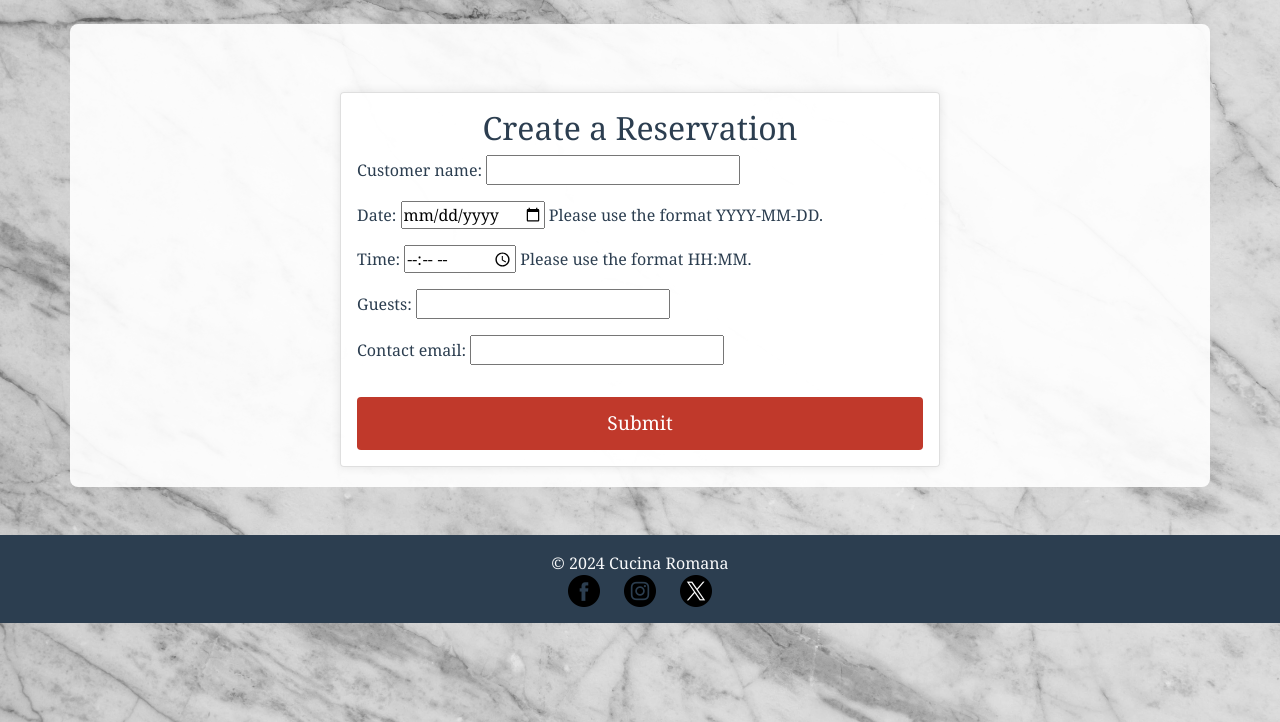
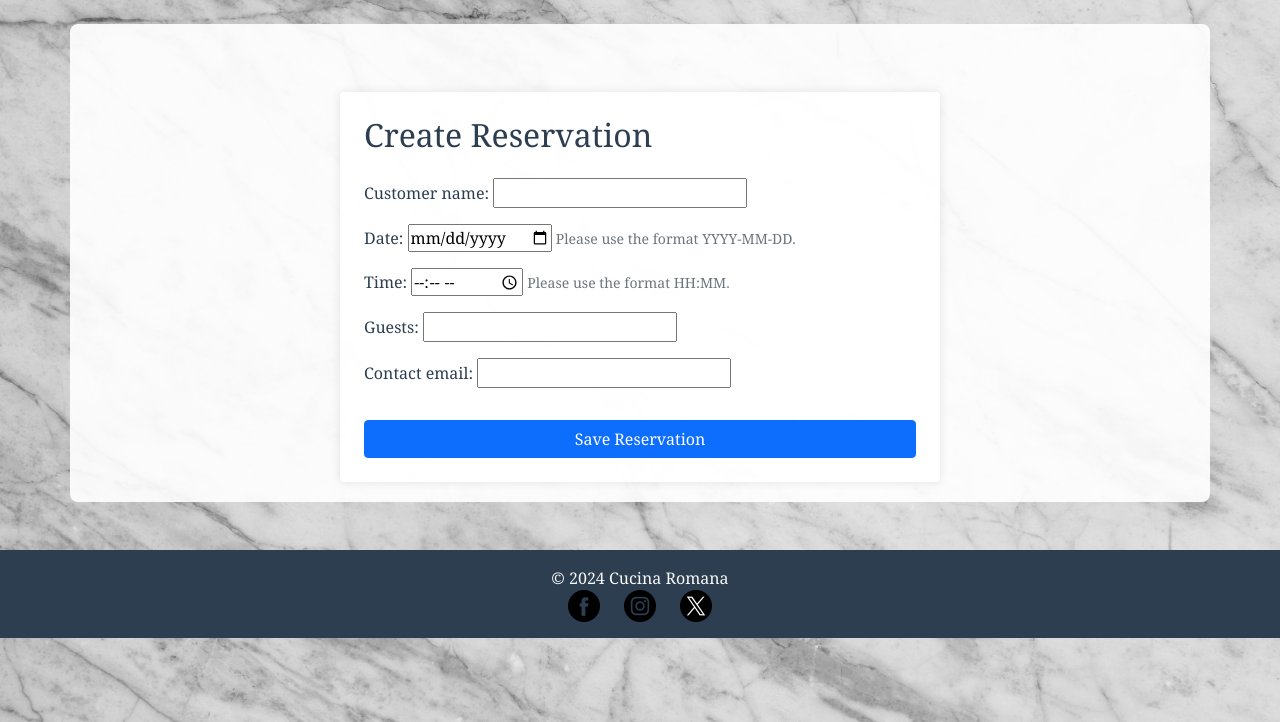
Before and after one commit to Malethrion/Restaurant-booking-system, a Django app: template bookings/templates/bookings/create_reservation.html in a window 1280 px wide. Shown: the part 62-784 px from the top of the page. Run offline with Django 4.2, Linux system fonts and the light colour scheme; the template is opened without the code that fills it: values that come from a table or form of the project are taken from there, others are empty; parts of the project's set-up code (start-up, migrations or seed data) failed here and were passed over.

Commit message:
Incorporate the help_text and ensure placeholders are displayed properly

```diff
--- a/bookings/templates/bookings/create_reservation.html
+++ b/bookings/templates/bookings/create_reservation.html
@@ -1,18 +1,41 @@
 {% extends 'base.html' %}
 
 {% block title %}
-Create a Reservation
+New Reservation
 {% endblock %}
 
 {% block content %}
-<div class="card mt-5 mx-auto" style="max-width: 600px; background: rgba(255, 255, 255, 0.9); box-shadow: 0px 0px 10px rgba(0, 0, 0, 0.1);">
-    <div class="card-body">
-        <h2 class="card-title text-center" style="font-family: 'Georgia', serif;">Create a Reservation</h2>
-        <form method="post">
-            {% csrf_token %}
-            {{ form.as_p }}
-            <button type="submit" class="btn btn-danger mt-3 w-100">Submit</button>
-        </form>
-    </div>
+<div class="container mt-5 p-4 rounded" style="max-width: 600px; background: rgba(255, 255, 255, 0.9); box-shadow: 0px 0px 10px rgba(0, 0, 0, 0.1);">
+    <h2 class="mb-4" style="font-family: 'Georgia', serif; color: #2c3e50;">Create Reservation</h2>
+    <form method="post">
+        {% csrf_token %}
+        <div class="mb-3">
+            {{ form.customer_name.label_tag }}
+            {{ form.customer_name }}
+        </div>
+        <div class="mb-3">
+            {{ form.date.label_tag }}
+            {{ form.date }}
+            {% if form.date.help_text %}
+                <small class="form-text text-muted">{{ form.date.help_text }}</small>
+            {% endif %}
+        </div>
+        <div class="mb-3">
+            {{ form.time.label_tag }}
+            {{ form.time }}
+            {% if form.time.help_text %}
+                <small class="form-text text-muted">{{ form.time.help_text }}</small>
+            {% endif %}
+        </div>
+        <div class="mb-3">
+            {{ form.guests.label_tag }}
+            {{ form.guests }}
+        </div>
+        <div class="mb-3">
+            {{ form.contact_email.label_tag }}
+            {{ form.contact_email }}
+        </div>
+        <button type="submit" class="btn btn-primary mt-3 w-100">Save Reservation</button>
+    </form>
 </div>
 {% endblock %}
```
